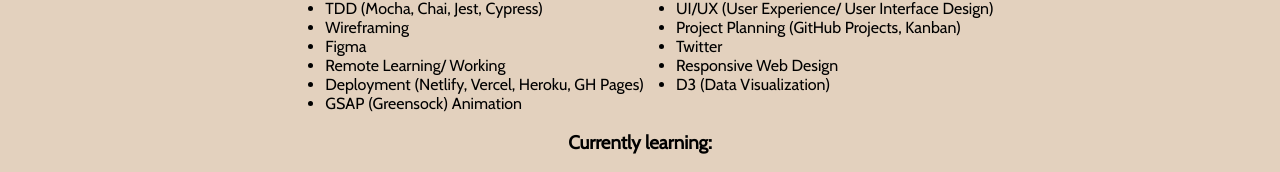
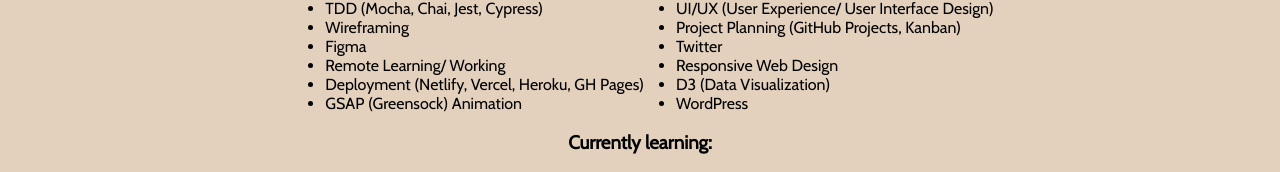
Before and after one commit to conconartist/conconart, a React (Create React App) app: page /portfolio in a window 1280 px wide. Shown: the part 261-433 px from the top of the page. Built offline with nearby package versions, Linux system fonts and the light colour scheme.

Commit message:
Update summary

```diff
--- a/src/DevSummary/DevSummary.js
+++ b/src/DevSummary/DevSummary.js
@@ -23,6 +23,7 @@
           <li>Deployment (Netlify, Vercel, Heroku, GH Pages)</li>
           <li>D3 (Data Visualization)</li>
           <li>GSAP (Greensock) Animation</li>
+          <li>WordPress</li>
         </ul>
         <h3>Currently learning:</h3>
           <ul>
```
